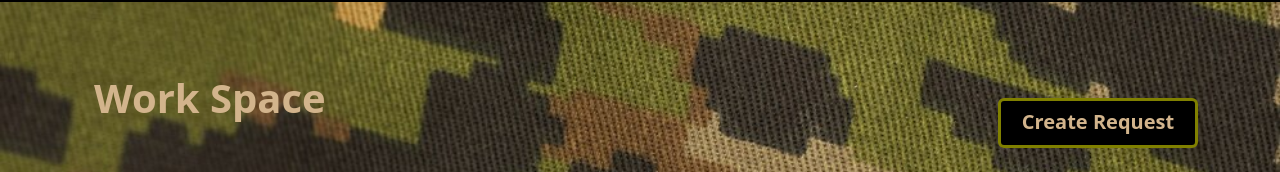
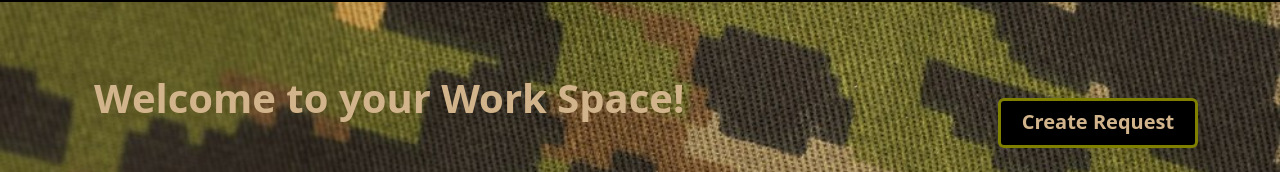
Before and after one commit to acanest83/GEPER, a React (Vite) app in the folder WEB/: page /home in a window 1280 px wide. Shown: the part 138-310 px from the top of the page. Built offline with nearby package versions, Linux system fonts and the light colour scheme; no server answers.

Commit message:
Texto workspace

```diff
--- a/WEB/src/pages/home/home.jsx
+++ b/WEB/src/pages/home/home.jsx
@@ -36,7 +36,7 @@ function Home() {
 
   return (
     <div className="container mt-4 position-relative">
-      <h1 style={{ color: "Tan", fontWeight: "bold" }}>Work Space</h1>
+      <h1 style={{ color: "Tan", fontWeight: "bold" }}>Welcome to your Work Space!</h1>
       <>
         <div>
           <h2
```
